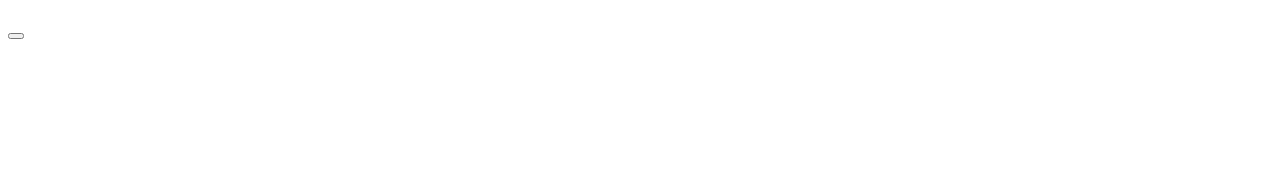
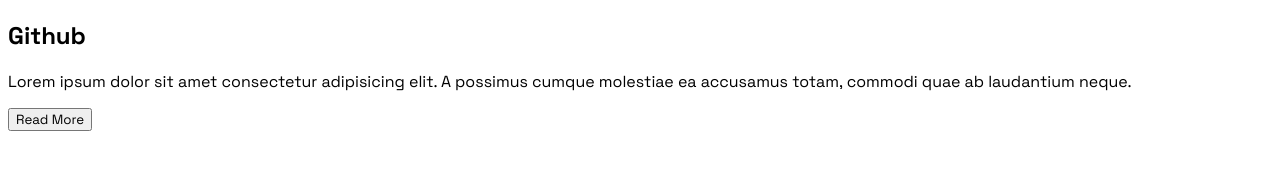
Before and after one commit to hasanboydesigner-source/Hasanboy-root, a website: page about.html in a window 1280 px wide. Drawn offline with Linux system fonts and the light colour scheme.

Commit message:
aboutga qoshildi

```diff
--- a/about.html
+++ b/about.html
@@ -9,11 +9,14 @@
   <body>
     <div class="about">
       <div class="left">
-        <h2></h2>
+        <h2>Github</h2>
       </div>
       <div class="right">
-        <p></p>
-        <button></button>
+        <p>
+          Lorem ipsum dolor sit amet consectetur adipisicing elit. A possimus
+          cumque molestiae ea accusamus totam, commodi quae ab laudantium neque.
+        </p>
+        <button>Read More</button>
       </div>
     </div>
     <script src="app.js"></script>
```
